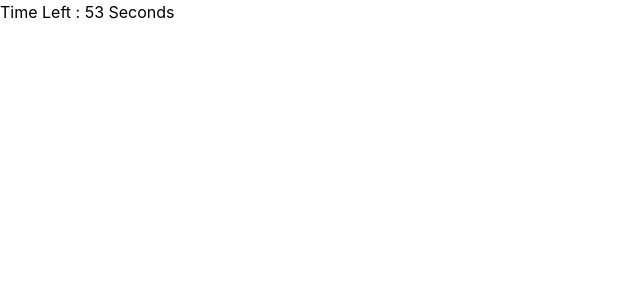
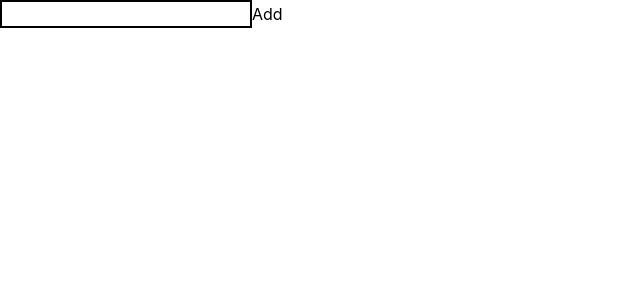
Before and after one commit to samirzjadhav/react-problem-solving, a React (Create React App) app: page / in a window 1280 px wide. Shown: the top 300 px of the page, without its empty margins (0-640 px from the left). Built offline with nearby package versions, Linux system fonts and the light colour scheme.

Commit message:
solve a problem9

```diff
--- a/src/App.js
+++ b/src/App.js
@@ -7,6 +7,7 @@ import Problem5 from "./BeginnerProblem/Problem5";
 import Problem6 from "./BeginnerProblem/Problem6";
 import Problem7 from "./BeginnerProblem/Problem7";
 import Problem8 from "./BeginnerProblem/Problem8";
+import Problem9 from "./BeginnerProblem/Problem9";
 
 function App() {
   return (
@@ -18,7 +19,8 @@ function App() {
       {/* <Problem5 /> */}
       {/* <Problem6 /> */}
       {/* <Problem7 /> */}
-      <Problem8 />
+      {/* <Problem8 /> */}
+      <Problem9 />
     </div>
   );
 }
--- /dev/null
+++ b/src/BeginnerProblem/Problem9.js
@@ -0,0 +1,44 @@
+import React, { useState } from "react";
+
+const Problem9 = () => {
+  const [input, setInput] = useState("");
+  const [todo, setTodos] = useState([]);
+
+  const addTodo = () => {
+    if (input.trim() !== "") {
+      setTodos([...todo, input]);
+      setInput("");
+    }
+  };
+
+  const todoRemove = (index) => {
+    const updatedTodos = todo.filter((_, i) => i !== index);
+    setTodos(updatedTodos);
+  };
+
+  return (
+    <div>
+      {/* To-Do List: Develop a to-do list application with features to add and remove tasks. */}
+      {/* Problem 9 */}
+
+      <input
+        type="text"
+        className="border-2 border-black"
+        onChange={(e) => setInput(e.target.value)}
+      />
+      <button onClick={addTodo}>Add</button>
+      <ul>
+        {todo.map((todo, index) => (
+          <li key={index}>
+            {todo}{" "}
+            <button className="remove" onClick={() => todoRemove(index)}>
+              Remove
+            </button>
+          </li>
+        ))}
+      </ul>
+    </div>
+  );
+};
+
+export default Problem9;
```
